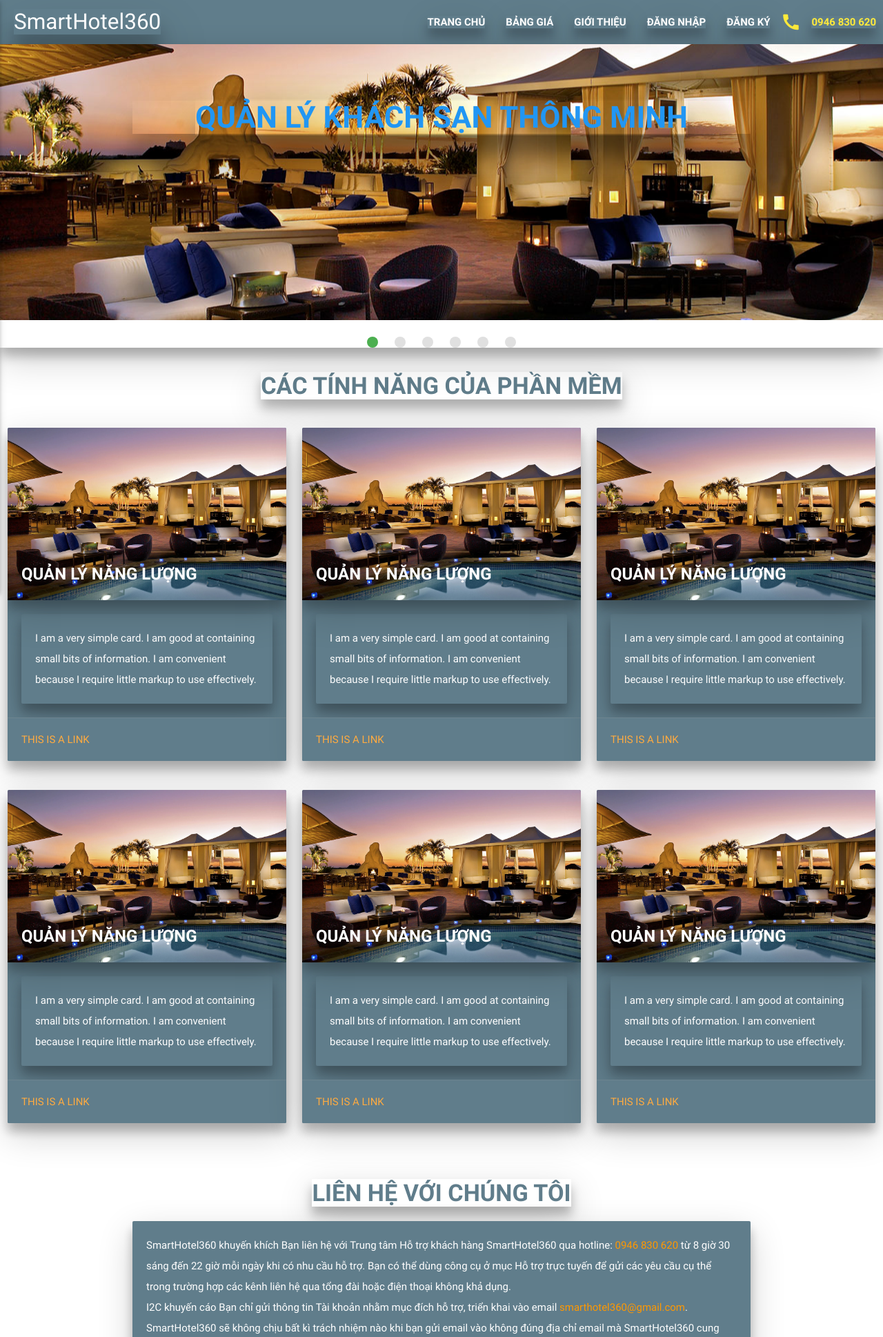
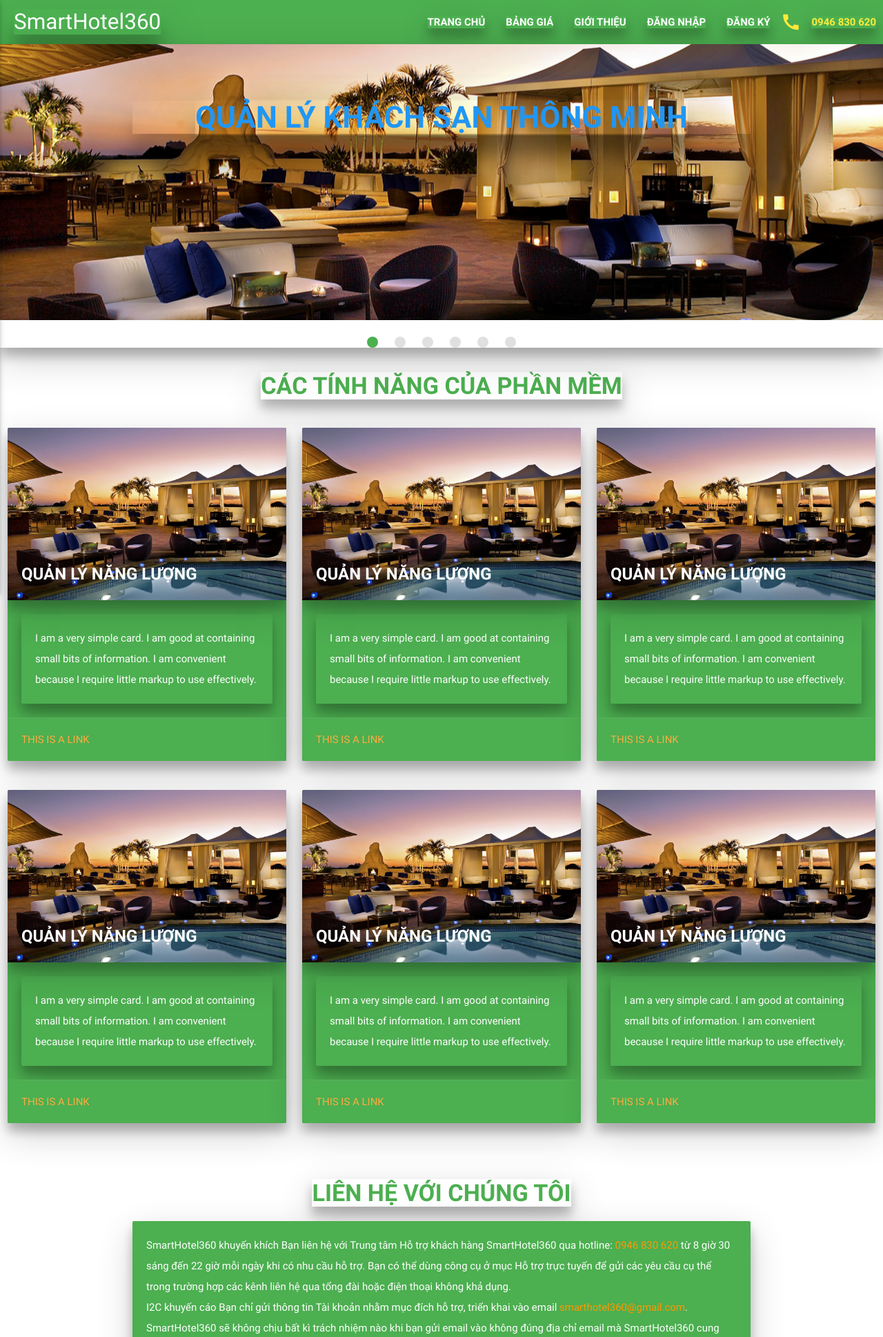
Before and after one commit to BaoNguyen134/PMQLKS, a PHP site: page / in a window 1280 px wide. Shown: the top 1938 px of the page at 69% size. Run offline with PHP 8.4, Linux system fonts and the light colour scheme; some libraries are stand-ins or nearby versions.

Commit message:
Thay đổi giao diện green

```diff
--- a/index.php
+++ b/index.php
@@ -13,7 +13,7 @@
 </head>
 <body>
 <!-- menu -->
-<nav class="blue-grey" role="navigation">
+<nav class="green" role="navigation">
   <div class="nav-wrapper" style="margin-left:20px"> <a id="logo-container" href="index.php" class="brand-logo"><span class="z-depth-5">SmartHotel360</span></a>
     <ul class="right hide-on-med-and-down">
       <li><a href="index.php"><b class="z-depth-3">TRANG CHỦ</b></a></li>
@@ -43,7 +43,7 @@
       </li>
       <li><strong class="yellow-text" style="margin-right:10px"><b class="z-depth-3">0946 830 620<i class="material-icons left">call</i></b></strong></li>
     </ul>
-    <ul id="nav-mobile" class="side-nav blue-grey">
+    <ul id="nav-mobile" class="side-nav green">
       <li><a href="index.php" class="white-text"><b class="z-depth-3">TRANG CHỦ</b></a></li>
       <li><a href="smarthotel/banggia.php" class="white-text"><b class="z-depth-3">BẢNG GIÁ</b></a></li>
       <li><a href="gioithieu.php" class="white-text"><b class="z-depth-3">GIỚI THIỆU</b></a></li>
@@ -96,35 +96,35 @@
     <div class="row">
       <div class="col s12 center">
         <h3><i class="mdi-content-send brown-text"></i></h3>
-        <h4><b class="blue-grey-text z-depth-3">CÁC TÍNH NĂNG CỦA PHẦN MỀM</b></h4>
+        <h4><b class="green-text z-depth-3">CÁC TÍNH NĂNG CỦA PHẦN MỀM</b></h4>
       </div>
     </div>
     <div class="row">
       <div class="col s12 m4">
-        <div class="card blue-grey z-depth-3 waves-effect waves-light">
+        <div class="card green z-depth-3 waves-effect waves-light">
           <div class="card-image z-depth-3"> <img src="images/hotel01.jpg"> <span class="card-title white-text"><b>QUẢN LÝ NĂNG LƯỢNG</b></span> </div>
           <div class="card-content white-text">
-            <p class="z-depth-3 card-panel blue-grey">I am a very simple card. I am good at containing small bits of information.
+            <p class="z-depth-3 card-panel green">I am a very simple card. I am good at containing small bits of information.
               I am convenient because I require little markup to use effectively.</p>
           </div>
           <div class="card-action"> <a href="#">This is a link</a> </div>
         </div>
       </div>
       <div class="col s12 m4">
-        <div class="card blue-grey z-depth-3 waves-effect waves-light">
+        <div class="card green z-depth-3 waves-effect waves-light">
           <div class="card-image z-depth-3"> <img src="images/hotel01.jpg"> <span class="card-title white-text"><b>QUẢN LÝ NĂNG LƯỢNG</b></span> </div>
           <div class="card-content white-text">
-            <p class="z-depth-3 card-panel blue-grey">I am a very simple card. I am good at containing small bits of information.
+            <p class="z-depth-3 card-panel green">I am a very simple card. I am good at containing small bits of information.
               I am convenient because I require little markup to use effectively.</p>
           </div>
           <div class="card-action"> <a href="#">This is a link</a> </div>
         </div>
       </div>
       <div class="col s12 m4">
-        <div class="card blue-grey z-depth-3 waves-effect waves-light">
+        <div class="card green z-depth-3 waves-effect waves-light">
           <div class="card-image z-depth-3"> <img src="images/hotel01.jpg"> <span class="card-title white-text"><b>QUẢN LÝ NĂNG LƯỢNG</b></span> </div>
           <div class="card-content white-text">
-            <p class="z-depth-3 card-panel blue-grey">I am a very simple card. I am good at containing small bits of information.
+            <p class="z-depth-3 card-panel green">I am a very simple card. I am good at containing small bits of information.
               I am convenient because I require little markup to use effectively.</p>
           </div>
           <div class="card-action"> <a href="#">This is a link</a> </div>
@@ -133,30 +133,30 @@
     </div>
     <div class="row">
       <div class="col s12 m4">
-        <div class="card blue-grey z-depth-3 waves-effect waves-light">
+        <div class="card green z-depth-3 waves-effect waves-light">
           <div class="card-image z-depth-3"> <img src="images/hotel01.jpg"> <span class="card-title white-text"><b>QUẢN LÝ NĂNG LƯỢNG</b></span> </div>
           <div class="card-content white-text">
-            <p class="z-depth-3 card-panel blue-grey">I am a very simple card. I am good at containing small bits of information.
+            <p class="z-depth-3 card-panel green">I am a very simple card. I am good at containing small bits of information.
               I am convenient because I require little markup to use effectively.</p>
           </div>
           <div class="card-action"> <a href="#">This is a link</a> </div>
         </div>
       </div>
       <div class="col s12 m4">
-        <div class="card blue-grey z-depth-3 waves-effect waves-light">
+        <div class="card green z-depth-3 waves-effect waves-light">
           <div class="card-image z-depth-3"> <img src="images/hotel01.jpg"> <span class="card-title white-text"><b>QUẢN LÝ NĂNG LƯỢNG</b></span> </div>
           <div class="card-content white-text">
-            <p class="z-depth-3 card-panel blue-grey">I am a very simple card. I am good at containing small bits of information.
+            <p class="z-depth-3 card-panel green">I am a very simple card. I am good at containing small bits of information.
               I am convenient because I require little markup to use effectively.</p>
           </div>
           <div class="card-action"> <a href="#">This is a link</a> </div>
         </div>
       </div>
       <div class="col s12 m4">
-        <div class="card blue-grey z-depth-3 waves-effect waves-light">
+        <div class="card green z-depth-3 waves-effect waves-light">
           <div class="card-image z-depth-3"> <img src="images/hotel01.jpg"> <span class="card-title white-text"><b>QUẢN LÝ NĂNG LƯỢNG</b></span> </div>
           <div class="card-content white-text">
-            <p class="z-depth-3 card-panel blue-grey">I am a very simple card. I am good at containing small bits of information.
+            <p class="z-depth-3 card-panel green">I am a very simple card. I am good at containing small bits of information.
               I am convenient because I require little markup to use effectively.</p>
           </div>
           <div class="card-action"> <a href="#">This is a link</a> </div>
@@ -170,8 +170,8 @@
   <div class="section">
     <div class="row">
       <div class="col s12 center">
-        <h4><b class="blue-grey-text z-depth-3">LIÊN HỆ VỚI CHÚNG TÔI</b></h4>
-        <p class="blue-grey card-panel left-align white-text z-depth-3 waves-effect waves-light">SmartHotel360 khuyến khích Bạn liên hệ với Trung tâm Hỗ trợ khách hàng SmartHotel360 qua hotline: <span class="orange-text">0946 830 620</span> từ 8 giờ 30 sáng đến 22 giờ mỗi ngày khi có nhu cầu hỗ trợ. Bạn có thể dùng công cụ ở mục Hỗ trợ trực tuyến để gửi các yêu cầu cụ thể trong trường hợp các kênh liên hệ qua tổng đài hoặc điện thoại không khả dụng.<br>
+        <h4><b class="green-text z-depth-3">LIÊN HỆ VỚI CHÚNG TÔI</b></h4>
+        <p class="green card-panel left-align white-text z-depth-3 waves-effect waves-light">SmartHotel360 khuyến khích Bạn liên hệ với Trung tâm Hỗ trợ khách hàng SmartHotel360 qua hotline: <span class="orange-text">0946 830 620</span> từ 8 giờ 30 sáng đến 22 giờ mỗi ngày khi có nhu cầu hỗ trợ. Bạn có thể dùng công cụ ở mục Hỗ trợ trực tuyến để gửi các yêu cầu cụ thể trong trường hợp các kênh liên hệ qua tổng đài hoặc điện thoại không khả dụng.<br>
 I2C khuyến cáo Bạn chỉ gửi thông tin Tài khoản nhằm mục đích hỗ trợ, triển khai vào email <span class="orange-text">smarthotel360@gmail.com</span>. SmartHotel360 sẽ không chịu bất kì trách nhiệm nào khi bạn gửi email vào không đúng địa chỉ email mà SmartHotel360 cung cấp.<br>
 Đường vào 1: Nhà A1 Tập thể Học Viện Cảnh Sát ngõ 643/9 Đường Phạm Văn Đồng, Từ Liêm, Hà Nội<br>
 Đường Vào 2: Nhà A1 Tập thể Học Viện Cảnh Sát, Gần Bể bơi học viện Kỹ thuật quân sự ngõ 234 Hoàng Quốc Việt-Hà Nội</p>
@@ -182,17 +182,17 @@ I2C khuyến cáo Bạn chỉ gửi thông tin Tài khoản nhằm mục đích
 
 <!-- Phần cuối -->
 
-<footer class="page-footer blue-grey">
+<footer class="page-footer green">
   <div>
     <div class="row">
       <div class="col l4 s12">
         <h5 class="white-text center-align"><b class="z-depth-3">CÔNG TY I2C CORP</b></h5>
-        <p class="grey-text blue-grey card-panel text-lighten-4 z-depth-3">Chúng tôi là một đội ngũ chuyên phát triển ứng dụng phần mềm quản lý khách sạn Online. SmartHotel360 là sản phẩm tốt nhất trong quản lý khách sạn hiện nay. Chúng tôi có niềm đam mê về những gì chúng tôi làm, và lý do tại sao chúng tôi làm điều đó.</p>
+        <p class="grey-text green card-panel text-lighten-4 z-depth-3">Chúng tôi là một đội ngũ chuyên phát triển ứng dụng phần mềm quản lý khách sạn Online. SmartHotel360 là sản phẩm tốt nhất trong quản lý khách sạn hiện nay. Chúng tôi có niềm đam mê về những gì chúng tôi làm, và lý do tại sao chúng tôi làm điều đó.</p>
         <p class="grey-text text-lighten-4"><a class="orange-text" href="smarthotel/gioithieu.php"><button class="btn z-depth-3">Chi tiết ...</button></a></p>
       </div>
       <div class="col l4 s12">
         <h5 class="white-text center-align"><b class="z-depth-3">LIÊN KẾT</b></h5>
-        <div class="blue-grey card-panel z-depth-3">
+        <div class="green card-panel z-depth-3">
         	<p><a href="http://arduino360.com"><b class="white-text">TRANG ARDUINO: arduino360.com</b></a></p>
         <p><a href="http://dientu360.com"><b class="white-text">TRANG LINH KIỆN: dientu360.com</b></a></p>
         <p><a href="http://tuhoc360.net"><b class="white-text">TRANG ĐÀO TẠO: tuhoc360.net</b></a></p>
@@ -201,7 +201,7 @@ I2C khuyến cáo Bạn chỉ gửi thông tin Tài khoản nhằm mục đích
       </div>
       <div class="col l4 s12">
         <h5 class="white-text center-align"><b class="z-depth-3">BẢN ĐỒ</b></h5>
-        <iframe class="blue-grey card-panel z-depth-3" src="https://www.google.com/maps/embed?pb=!1m18!1m12!1m3!1d3723.5887400463307!2d105.78119381450972!3d21.04913539245932!2m3!1f0!2f0!3f0!3m2!1i1024!2i768!4f13.1!3m3!1m2!1s0x3135ab2d5dc1ca99%3A0xee81b49ec4feb3af!2sArduino360!5e0!3m2!1svi!2sus!4v1463373041145" width="100%" height="350" frameborder="0" style="border:0" allowfullscreen></iframe>
+        <iframe class="green card-panel z-depth-3" src="https://www.google.com/maps/embed?pb=!1m18!1m12!1m3!1d3723.5887400463307!2d105.78119381450972!3d21.04913539245932!2m3!1f0!2f0!3f0!3m2!1i1024!2i768!4f13.1!3m3!1m2!1s0x3135ab2d5dc1ca99%3A0xee81b49ec4feb3af!2sArduino360!5e0!3m2!1svi!2sus!4v1463373041145" width="100%" height="350" frameborder="0" style="border:0" allowfullscreen></iframe>
       </div>
     </div>
   </div>
```
Also changed, not shown: dangky.php (+12 -12 lines), info.php (+4 -4 lines), smarthotel/banggia.php (+14 -14 lines), smarthotel/gioithieu.php (+10 -10 lines).
